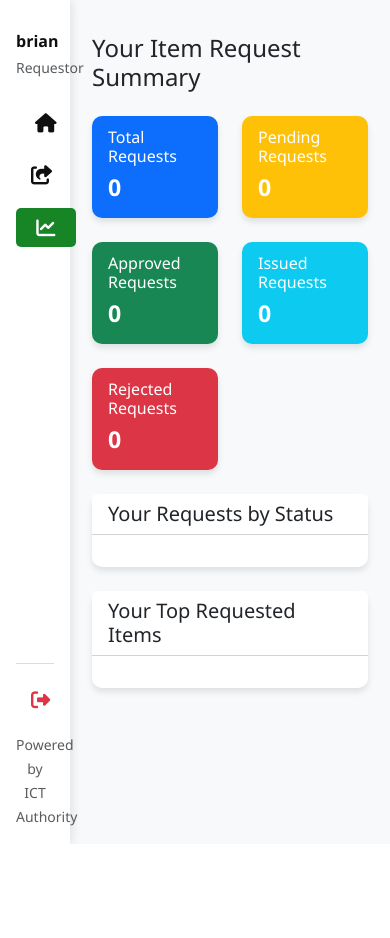
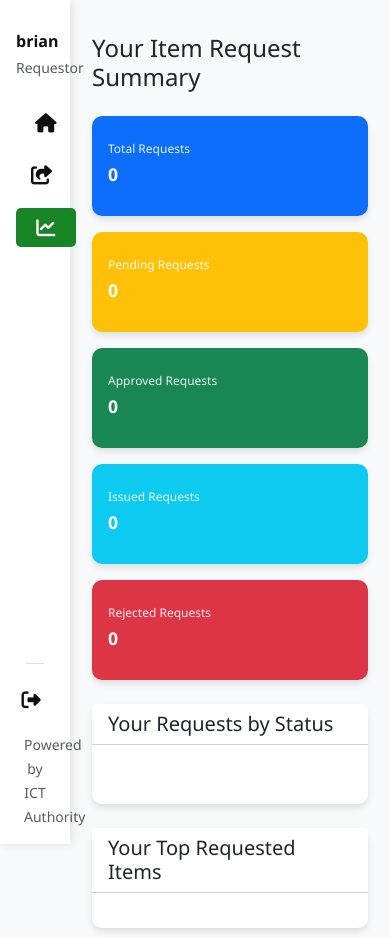
Before and after one commit to Kagoiza/inventory-management-system, a Django app: page /request_summary/ in a window 390 px wide. Before the commit the page ends 844 px from the top, so only its background shows below. Run offline with Django 5.2, Linux system fonts and the light colour scheme; a user stored in the database is signed in; data comes from the database, SQL or seed files in the repository; both versions use the stored data as it was after the commit.

Commit message:
card improvement of the request summary

```diff
--- a/invent/templates/invent/base.html
+++ b/invent/templates/invent/base.html
@@ -288,6 +288,7 @@
 </head>
 <body class="bg-light">
 <div class="d-flex">
+   <!-- Sidebar -->
   <div class="sidebar vh-100 p-3 d-flex flex-column justify-content-between">
     <div>
       <div class="text-center mb-4 pt-3">
@@ -313,20 +314,23 @@
       </ul>
     </div>
 
-    <div>
-      <hr class="border-secondary opacity-25" />
-      <ul class="nav flex-column">
-        <li class="nav-item mb-2">
-          <a class="nav-link text-danger logout-link" href="{% url 'logout' %}">
-            <i class="fas fa-right-from-bracket"></i> <span>Logout</span>
-          </a>
-        </li>
-      </ul>
-      <div class="text-center">
+    <!-- Sidebar Footer -->
+    <footer class="text-center px-2">  <!-- Added px-2 for padding -->
+      <hr class="border-secondary opacity-25 mx-auto" style="width: 80%">
+
+      <!-- Centered Logout Button -->
+      <div class="d-flex justify-content-center">  <!-- Flex container to center the button -->
+        <a class="nav-link logout-link text-center" href="{% url 'logout' %}" style="width: auto;">  <!-- Added text-center and width:auto -->
+          <i class="fas fa-right-from-bracket me-2"></i> <span>Logout</span>
+        </a>
+      </div>
+
+      <div class="mt-2">  <!-- Added margin-top -->
         <small class="text-muted">Powered by ICT Authority</small>
       </div>
-    </div>
+    </footer>
   </div>
+
 
   <main class="main-content w-100">
     {% for message in messages %}
--- a/invent/templates/invent/request_summary.html
+++ b/invent/templates/invent/request_summary.html
@@ -8,9 +8,10 @@
         <h2 class="mb-0">Your Item Request Summary</h2>
     </div>
 
-    <!-- Summary Cards -->
-    <div class="row g-4 mb-4">
-        <div class="col-6 col-md-4 col-lg-3">
+    <!-- Summary Cards - Optimized for readability -->
+    <div class="row g-3 mb-4">
+        <!-- Each card will take equal space in a single row on lg screens -->
+        <div class="col-12 col-sm-6 col-md-4 col-lg">
             <div class="card text-white bg-primary h-100">
                 <div class="card-body">
                     <div class="d-flex justify-content-between align-items-center">
@@ -23,7 +24,7 @@
                 </div>
             </div>
         </div>
-        <div class="col-6 col-md-4 col-lg-3">
+        <div class="col-12 col-sm-6 col-md-4 col-lg">
             <div class="card text-white bg-warning h-100">
                 <div class="card-body">
                     <div class="d-flex justify-content-between align-items-center">
@@ -36,7 +37,7 @@
                 </div>
             </div>
         </div>
-        <div class="col-6 col-md-4 col-lg-3">
+        <div class="col-12 col-sm-6 col-md-4 col-lg">
             <div class="card text-white bg-success h-100">
                 <div class="card-body">
                     <div class="d-flex justify-content-between align-items-center">
@@ -49,7 +50,7 @@
                 </div>
             </div>
         </div>
-        <div class="col-6 col-md-4 col-lg-3">
+        <div class="col-12 col-sm-6 col-md-4 col-lg">
             <div class="card text-white bg-info h-100">
                 <div class="card-body">
                     <div class="d-flex justify-content-between align-items-center">
@@ -62,7 +63,7 @@
                 </div>
             </div>
         </div>
-        <div class="col-6 col-md-4 col-lg-3">
+        <div class="col-12 col-sm-6 col-md-4 col-lg">
             <div class="card text-white bg-danger h-100">
                 <div class="card-body">
                     <div class="d-flex justify-content-between align-items-center">
@@ -154,28 +155,64 @@
 </div>
 
 <style>
+    /* Card Styling */
     .card {
         border: none;
         border-radius: 10px;
         box-shadow: 0 4px 6px rgba(0, 0, 0, 0.1);
-        transition: transform 0.2s;
+        transition: transform 0.2s, box-shadow 0.2s;
+        min-height: 120px;
     }
     .card:hover {
         transform: translateY(-5px);
+        box-shadow: 0 6px 12px rgba(0, 0, 0, 0.15);
     }
     .card-body {
         padding: 1.25rem;
+        display: flex;
+        flex-direction: column;
+        justify-content: center;
     }
     .card-title {
         font-weight: 600;
+        font-size: 1.5rem;
+        margin-bottom: 0;
     }
+    .card-subtitle {
+        font-size: 0.85rem;
+        opacity: 0.9;
+        margin-bottom: 0.5rem;
+    }
+    .bi {
+        font-size: 2rem !important;
+    }
+
+    /* Table Styling */
+    .table th {
+        font-weight: 500;
+        background-color: #f8f9fa;
+    }
+    .table-hover tbody tr:hover {
+        background-color: rgba(0, 0, 0, 0.02);
+    }
+
+    /* Badge Styling */
     .badge {
         padding: 0.35em 0.65em;
         font-size: 0.85em;
         font-weight: 500;
+        min-width: 80px;
+        text-align: center;
     }
-    .table th {
-        font-weight: 500;
+
+    /* Responsive Adjustments */
+    @media (max-width: 992px) {
+        .card-title {
+            font-size: 1.25rem;
+        }
+        .bi {
+            font-size: 1.75rem !important;
+        }
     }
     @media (max-width: 768px) {
         .card-body {
@@ -184,6 +221,20 @@
         h2 {
             font-size: 1.5rem;
         }
+        .card-title {
+            font-size: 1.1rem;
+        }
+        .bi {
+            font-size: 1.5rem !important;
+        }
+    }
+    @media (max-width: 576px) {
+        .card {
+            min-height: 100px;
+        }
+        .card-subtitle {
+            font-size: 0.75rem;
+        }
     }
 </style>
 {% endblock %}
```
Also changed, not shown: db.sqlite3.
